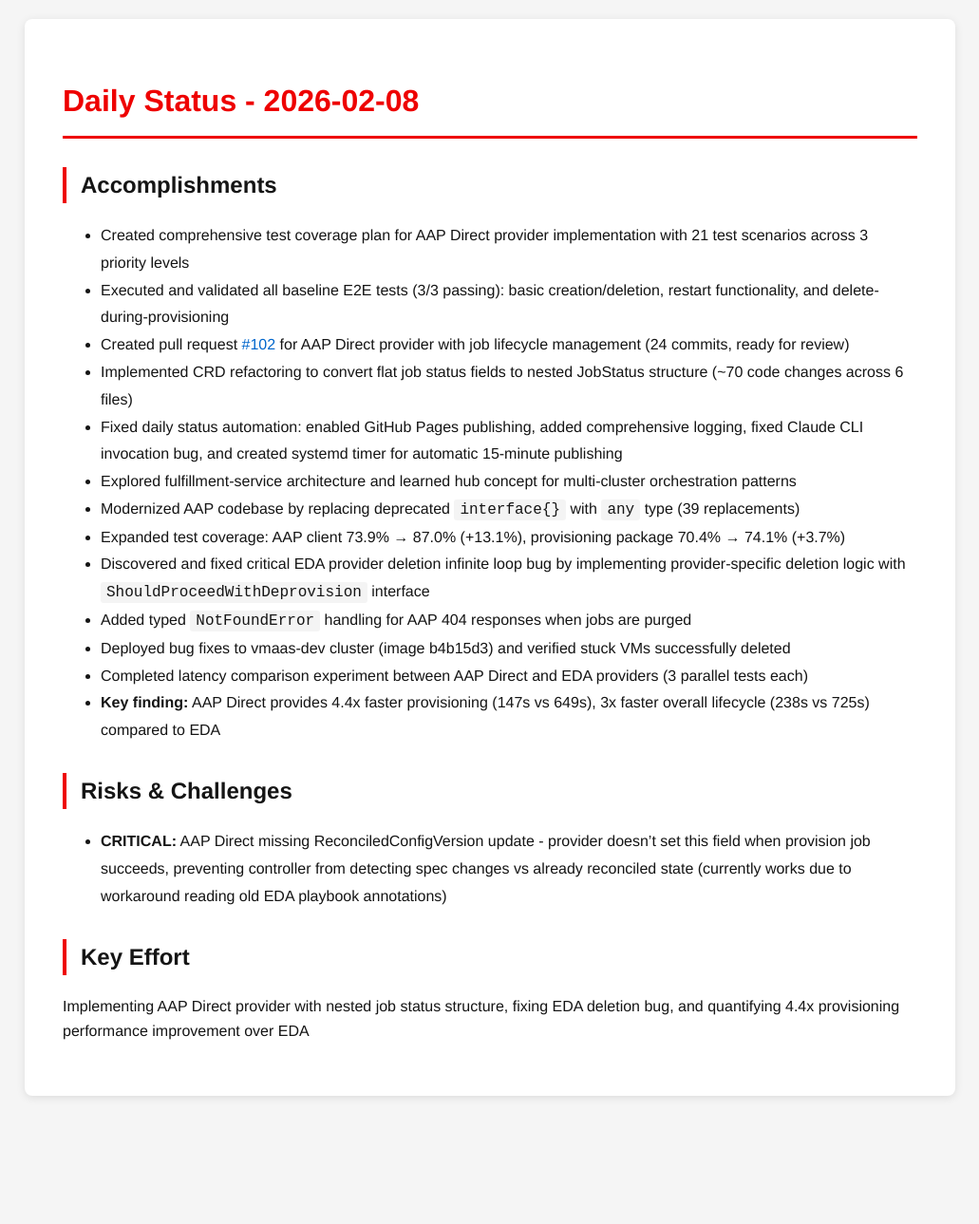
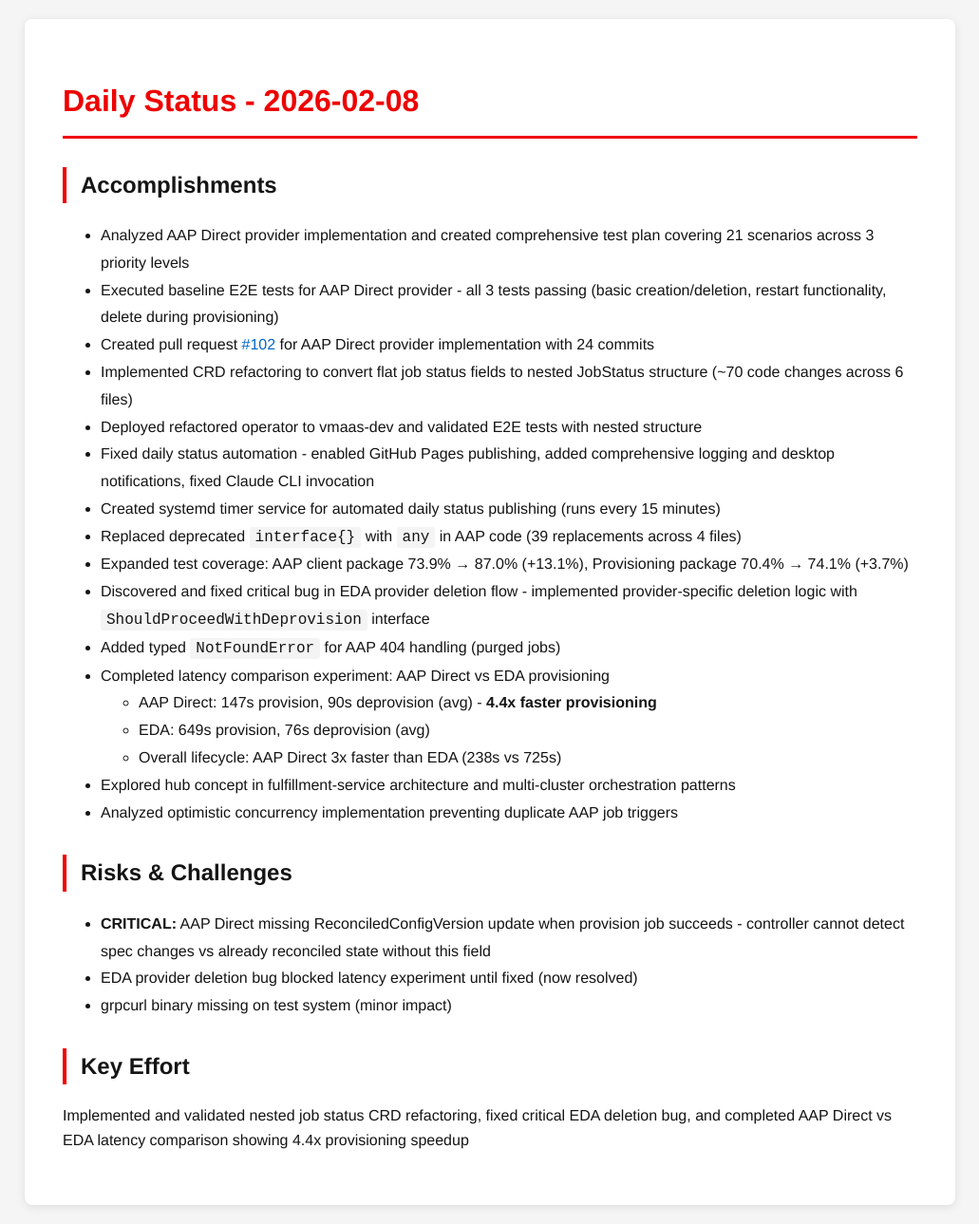
Before and after one commit to tzvatot/daily-status, a Jekyll site: the page built from 2026-02-08.md, in a window 1280 px wide. Shown: the whole page at 95% size, without its empty margins (124-1155 px from the left). Built offline with Jekyll 4.4.1, drawn with Linux system fonts in a browser that asks for light colours; before the commit the page ends 1174 px from its top, so only the background shows below that.

Commit message:
Daily status update - 2026-02-08

```diff
--- a/2026-02-08.md
+++ b/2026-02-08.md
@@ -7,22 +7,28 @@
 # Daily Status - 2026-02-08
 
 ## Accomplishments
-- Created comprehensive test coverage plan for AAP Direct provider implementation with 21 test scenarios across 3 priority levels
-- Executed and validated all baseline E2E tests (3/3 passing): basic creation/deletion, restart functionality, and delete-during-provisioning
-- Created pull request [#102](https://github.com/osac-project/osac-operator/pull/102) for AAP Direct provider with job lifecycle management (24 commits, ready for review)
+- Analyzed AAP Direct provider implementation and created comprehensive test plan covering 21 scenarios across 3 priority levels
+- Executed baseline E2E tests for AAP Direct provider - all 3 tests passing (basic creation/deletion, restart functionality, delete during provisioning)
+- Created pull request [#102](https://github.com/osac-project/osac-operator/pull/102) for AAP Direct provider implementation with 24 commits
 - Implemented CRD refactoring to convert flat job status fields to nested JobStatus structure (~70 code changes across 6 files)
-- Fixed daily status automation: enabled GitHub Pages publishing, added comprehensive logging, fixed Claude CLI invocation bug, and created systemd timer for automatic 15-minute publishing
-- Explored fulfillment-service architecture and learned hub concept for multi-cluster orchestration patterns
-- Modernized AAP codebase by replacing deprecated `interface{}` with `any` type (39 replacements)
-- Expanded test coverage: AAP client 73.9% → 87.0% (+13.1%), provisioning package 70.4% → 74.1% (+3.7%)
-- Discovered and fixed critical EDA provider deletion infinite loop bug by implementing provider-specific deletion logic with `ShouldProceedWithDeprovision` interface
-- Added typed `NotFoundError` handling for AAP 404 responses when jobs are purged
-- Deployed bug fixes to vmaas-dev cluster (image b4b15d3) and verified stuck VMs successfully deleted
-- Completed latency comparison experiment between AAP Direct and EDA providers (3 parallel tests each)
-- **Key finding:** AAP Direct provides 4.4x faster provisioning (147s vs 649s), 3x faster overall lifecycle (238s vs 725s) compared to EDA
+- Deployed refactored operator to vmaas-dev and validated E2E tests with nested structure
+- Fixed daily status automation - enabled GitHub Pages publishing, added comprehensive logging and desktop notifications, fixed Claude CLI invocation
+- Created systemd timer service for automated daily status publishing (runs every 15 minutes)
+- Replaced deprecated `interface{}` with `any` in AAP code (39 replacements across 4 files)
+- Expanded test coverage: AAP client package 73.9% → 87.0% (+13.1%), Provisioning package 70.4% → 74.1% (+3.7%)
+- Discovered and fixed critical bug in EDA provider deletion flow - implemented provider-specific deletion logic with `ShouldProceedWithDeprovision` interface
+- Added typed `NotFoundError` for AAP 404 handling (purged jobs)
+- Completed latency comparison experiment: AAP Direct vs EDA provisioning
+  - AAP Direct: 147s provision, 90s deprovision (avg) - **4.4x faster provisioning**
+  - EDA: 649s provision, 76s deprovision (avg)
+  - Overall lifecycle: AAP Direct 3x faster than EDA (238s vs 725s)
+- Explored hub concept in fulfillment-service architecture and multi-cluster orchestration patterns
+- Analyzed optimistic concurrency implementation preventing duplicate AAP job triggers
 
 ## Risks & Challenges
-- **CRITICAL:** AAP Direct missing ReconciledConfigVersion update - provider doesn't set this field when provision job succeeds, preventing controller from detecting spec changes vs already reconciled state (currently works due to workaround reading old EDA playbook annotations)
+- **CRITICAL:** AAP Direct missing ReconciledConfigVersion update when provision job succeeds - controller cannot detect spec changes vs already reconciled state without this field
+- EDA provider deletion bug blocked latency experiment until fixed (now resolved)
+- grpcurl binary missing on test system (minor impact)
 
 ## Key Effort
-Implementing AAP Direct provider with nested job status structure, fixing EDA deletion bug, and quantifying 4.4x provisioning performance improvement over EDA
+Implemented and validated nested job status CRD refactoring, fixed critical EDA deletion bug, and completed AAP Direct vs EDA latency comparison showing 4.4x provisioning speedup
```
